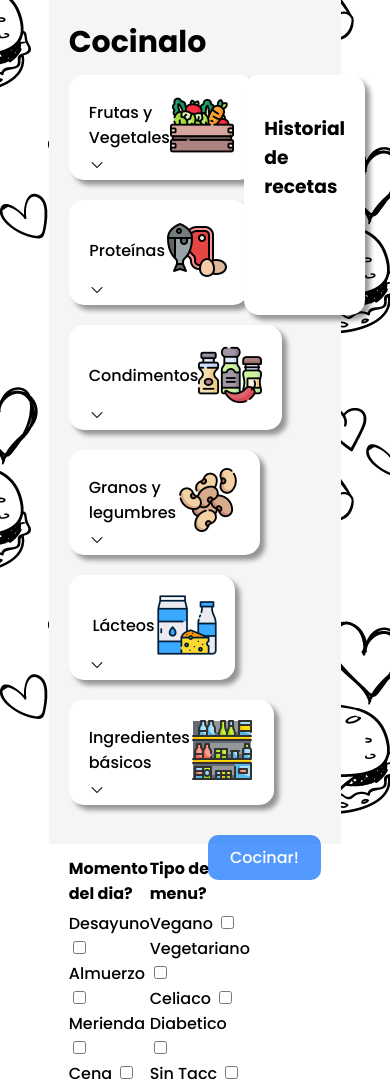
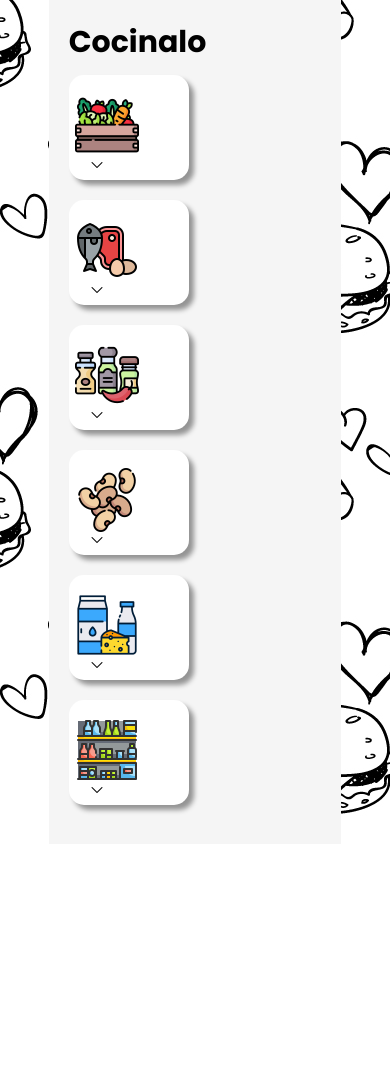
Before and after one commit to MateoGraumann/cocinalo-ia, a React (Create React App) app in the folder cocinalo/: page /cocinalo in a window 390 px wide. After the commit the page ends 844 px from the top, so only its background shows below. Built offline with nearby package versions, Linux system fonts and the light colour scheme.

Commit message:
Responsive changes

```diff
--- a/cocinalo/src/styles/Cocinalo.css
+++ b/cocinalo/src/styles/Cocinalo.css
@@ -209,3 +209,38 @@
     display: flex;
     justify-content: center;
 }
+
+/* CSS Responsive */
+
+@media(max-width:1300px){
+    .Card-container{
+        width: 150px;
+    }
+}
+
+@media(max-width:1130px){
+    .Left-div{
+        width: 100%;
+    }
+    .Right-div{
+        display: none;
+    }
+    .Cocinalo-footer{
+        flex-direction: column;
+    }
+    .Cocinalo-container{
+        overflow: scroll;
+    }
+    .Cocinar-button-container ,.Cocinar-button-container-disabled{
+        padding: 50px;
+    }
+}
+
+@media(max-width:620px){
+    .Card-description{
+        display: none;
+    }
+    .Card-container{
+        width: 80px;
+    }
+}
```
